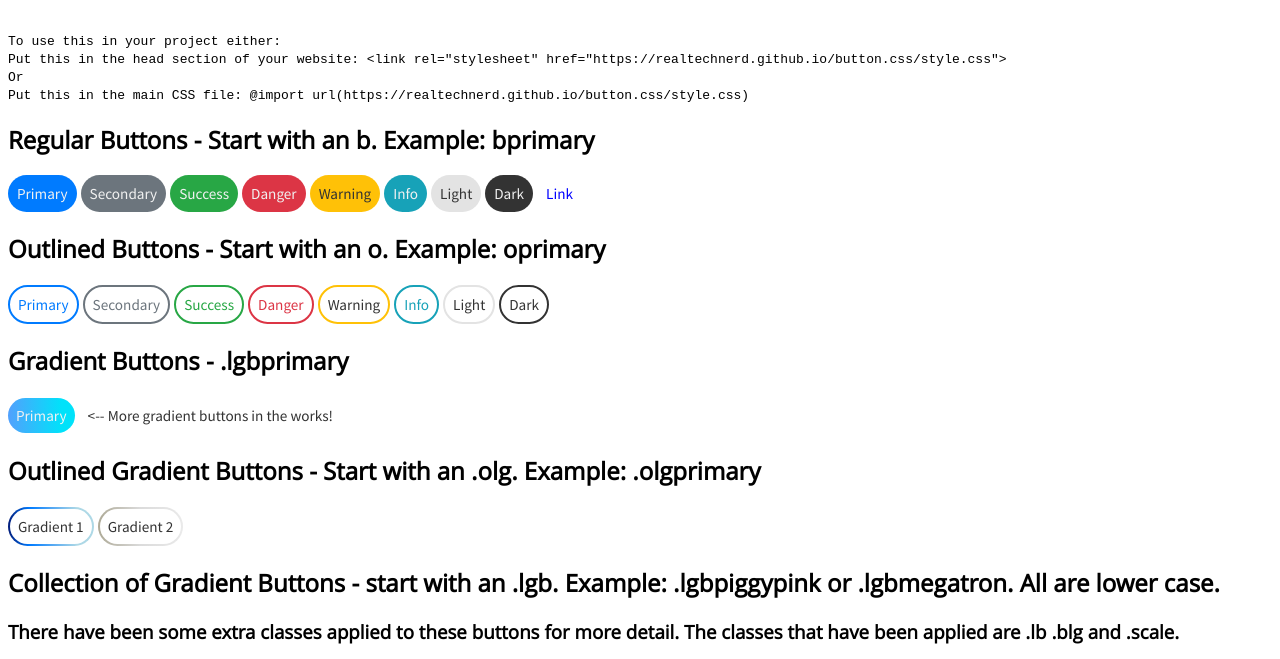
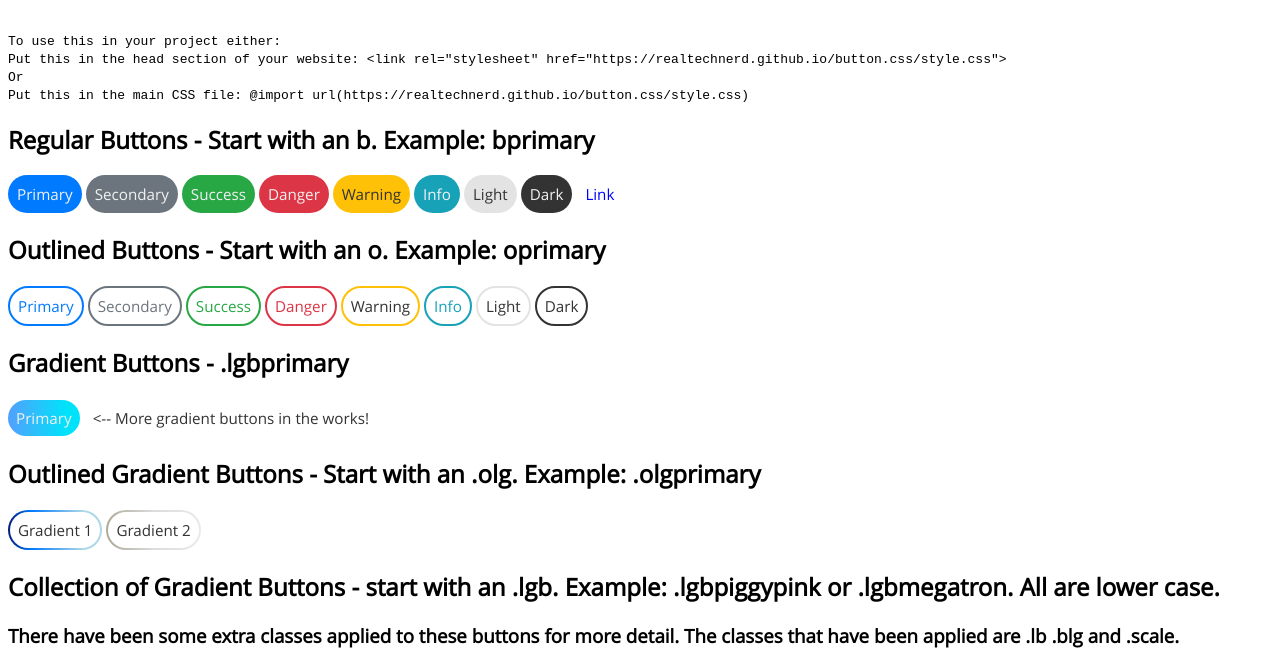
Before and after one commit to realtechnerd/button.css, a plain HTML site: page index.html in a window 1280 px wide. Shown: the part 82-741 px from the top of the page. Drawn offline with Linux system fonts and the light colour scheme.

Commit message:
Different font.

```diff
--- a/style.scss
+++ b/style.scss
@@ -17,7 +17,7 @@
     border: transparent solid 1px;
     border-radius: 100rem;
     cursor: pointer;
-    font-family: Source Sans Pro;
+    font-family: Product Sans;
     transition: 0.2s;
     color: #333;
     outline: none;
```
Also changed, not shown: style.css, 1 other file.
